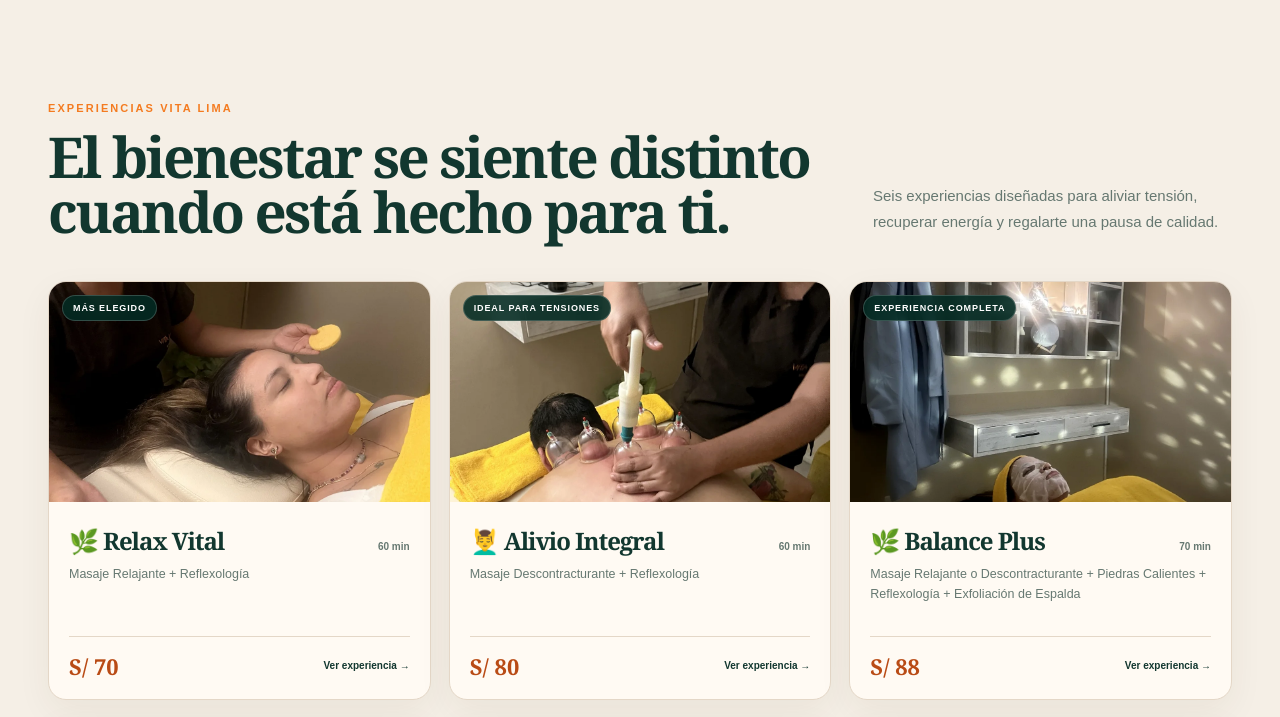
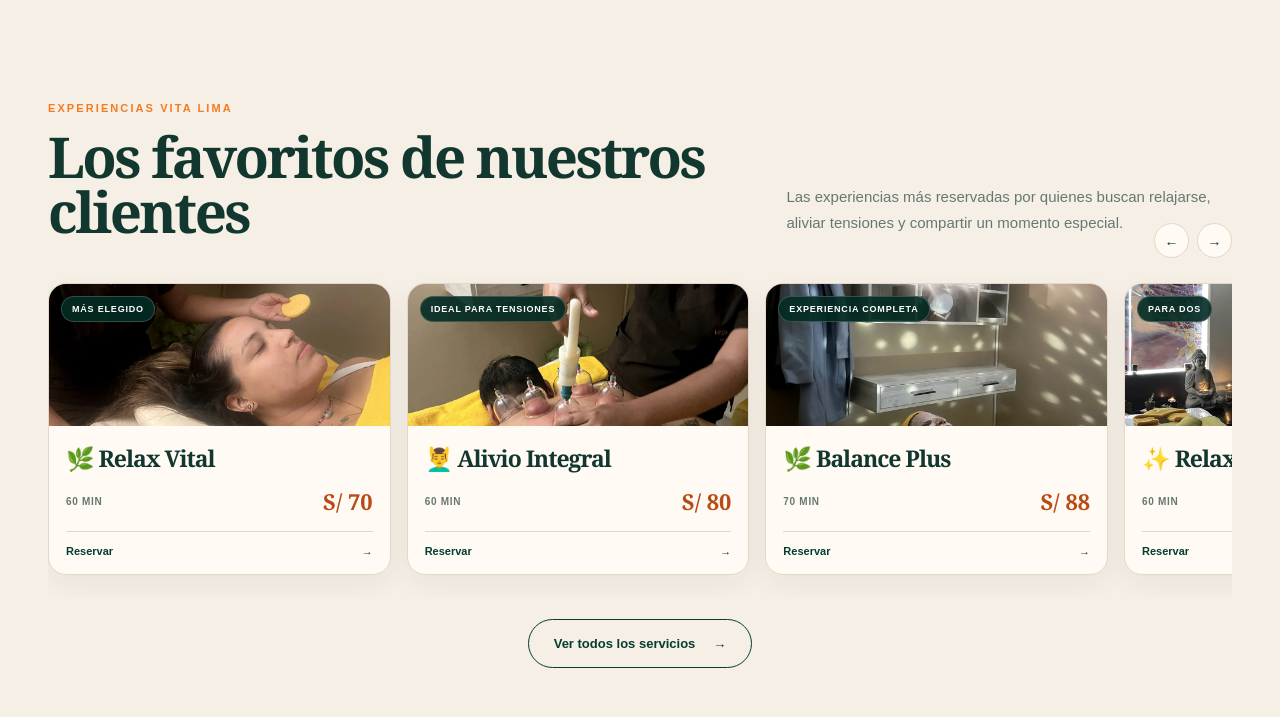
Before and after one commit to gperezdev-aut/vita-lima-web, a Next.js app: page / in a window 1280 px wide. Shown: the part 904-1621 px from the top of the page. Built offline with nearby package versions, Linux system fonts and the light colour scheme; no server answers.

Commit message:
feat: compactar catálogo y destacar servicios fav

```diff
--- a/app/page.tsx
+++ b/app/page.tsx
@@ -13,6 +13,9 @@
   deluxe: "/images/signature/ambience.webp",
   supreme: "/images/signature/room-stone.webp",
 };
+
+const serviceWhatsAppHref = (serviceName: string) =>
+  `https://wa.me/51907308415?text=${encodeURIComponent(`Hola Vita Lima, quisiera reservar el servicio ${serviceName}.`)}`;
 
 const reviews = [
   { quote: "Me encantó el ambiente, el aroma y el profesionalismo. Fue una experiencia realmente relajante.", author: "María Claudia N.", source: "Google", rating: "5.0" },
@@ -82,27 +85,41 @@
 
       <section id="servicios" className="section servicesSection">
         <div className="shell">
-          <div className="sectionTop editorialTop">
-            <div><p className="eyebrow">Experiencias Vita Lima</p><h2>El bienestar se siente distinto cuando está hecho para ti.</h2></div>
-            <p className="sectionIntro">Seis experiencias diseñadas para aliviar tensión, recuperar energía y regalarte una pausa de calidad.</p>
+          <div className="featuredServicesHeader">
+            <div>
+              <p className="eyebrow">Experiencias Vita Lima</p>
+              <h2>Los favoritos de nuestros clientes</h2>
+            </div>
+            <p>Las experiencias más reservadas por quienes buscan relajarse, aliviar tensiones y compartir un momento especial.</p>
           </div>
-          <div className="serviceGrid">
-            {featuredServices.map((service) => (
-              <article className="serviceCard" key={service.code}>
-                <Link href={`/servicios#${service.slug}`} className="serviceCardLink" aria-label={`Ver experiencia ${service.name}`}>
-                  <div className="serviceImageWrap">
-                    <Image src={featuredServiceImages[service.slug]} alt={service.name} fill sizes="(max-width: 760px) 100vw, (max-width: 1100px) 50vw, 33vw" />
-                    <span className="serviceTag">{service.badge}</span>
+
+          <div className="featuredCarouselWrap">
+            <div className="featuredCarousel" aria-label="Servicios favoritos">
+              {featuredServices.map((service) => (
+                <article className="featuredServiceCard" id={`featured-${service.slug}`} key={service.code}>
+                  <div className="featuredServiceImage">
+                    <Image src={featuredServiceImages[service.slug]} alt={service.name} fill sizes="(max-width: 760px) 88vw, (max-width: 1100px) 46vw, 30vw" />
+                    <span>{service.badge}</span>
                   </div>
-                  <div className="serviceBody">
-                    <div className="serviceHeading"><h3>{service.name}</h3><span>{service.duration} min</span></div>
-                    <p>{service.featuredSummary}</p>
-                    <div className="serviceFooter"><strong>S/ {service.price}</strong><span>Ver experiencia →</span></div>
+                  <div className="featuredServiceBody">
+                    <h3>{service.name}</h3>
+                    <div className="featuredServiceMeta">
+                      <span>{service.duration} min</span>
+                      <strong>S/ {service.price}</strong>
+                    </div>
+                    <a href={serviceWhatsAppHref(service.name)} target="_blank" rel="noreferrer" aria-label={`Reservar ${service.name} por WhatsApp`}>
+                      Reservar <span>→</span>
+                    </a>
                   </div>
-                </Link>
-              </article>
-            ))}
+                </article>
+              ))}
+            </div>
+            <div className="featuredCarouselArrows" aria-label="Controles del carrusel">
+              <a href="#featured-relax-vital" aria-label="Volver al inicio del carrusel">←</a>
+              <a href="#featured-relax" aria-label="Avanzar en el carrusel">→</a>
+            </div>
           </div>
+
           <div className="servicesAllAction">
             <Link className="button servicesAllButton" href="/servicios">Ver todos los servicios <span>→</span></Link>
           </div>
```
Also changed, not shown: app/globals.css.
